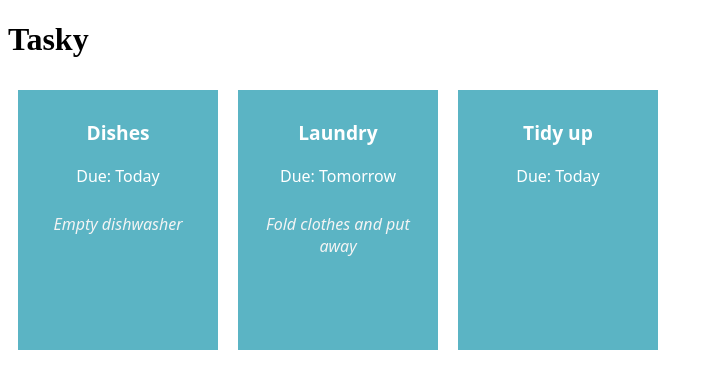
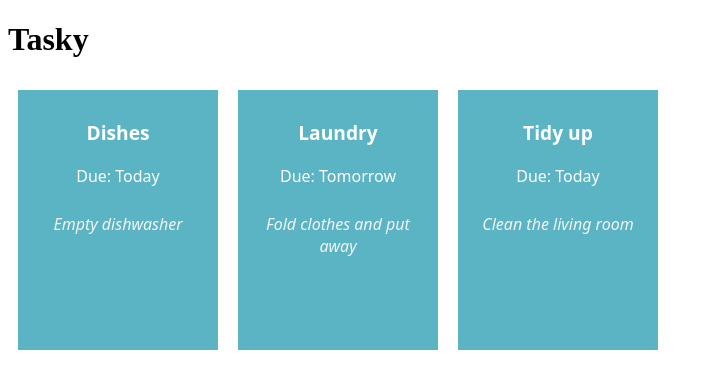
Before and after one commit to warrenstone8/reactbasiclabs, a React (Vite) app in the folder tasky/: page / in a window 1280 px wide. Shown: the top 388 px of the page, without its empty margins (0-713 px from the left). Built offline with nearby package versions, Linux system fonts and the light colour scheme.

Commit message:
Rendered list of tasks using map

```diff
--- a/tasky/src/App.jsx
+++ b/tasky/src/App.jsx
@@ -1,25 +1,29 @@
 import React, { useState } from 'react';
 import './App.css';
 import Task from './components/Task';
-
 
 function App() {
   const [taskState, setTaskState] = useState({
     tasks: [
       { title: "Dishes", description: "Empty dishwasher", deadline: "Today" },
       { title: "Laundry", description: "Fold clothes and put away", deadline: "Tomorrow" },
-      { title: "Tidy up", deadline: "Today" }
+      { title: "Tidy up", description: "Clean the living room", deadline: "Today" }
     ]
   });
 
   return (
     <div className="container">
       <h1>Tasky</h1>
-      <Task title={taskState.tasks[0].title} deadline={taskState.tasks[0].deadline} description={taskState.tasks[0].description} />
-      <Task title={taskState.tasks[1].title} deadline={taskState.tasks[1].deadline} description={taskState.tasks[1].description} />
-      <Task title={taskState.tasks[2].title} deadline={taskState.tasks[2].deadline} description={taskState.tasks[2].description} />
+      {taskState.tasks.map((task, index) => (
+        <Task
+          key={index}
+          title={task.title}
+          description={task.description}
+          deadline={task.deadline}
+        />
+      ))}
     </div>
   );
-  }
+}
 
 export default App;
```
